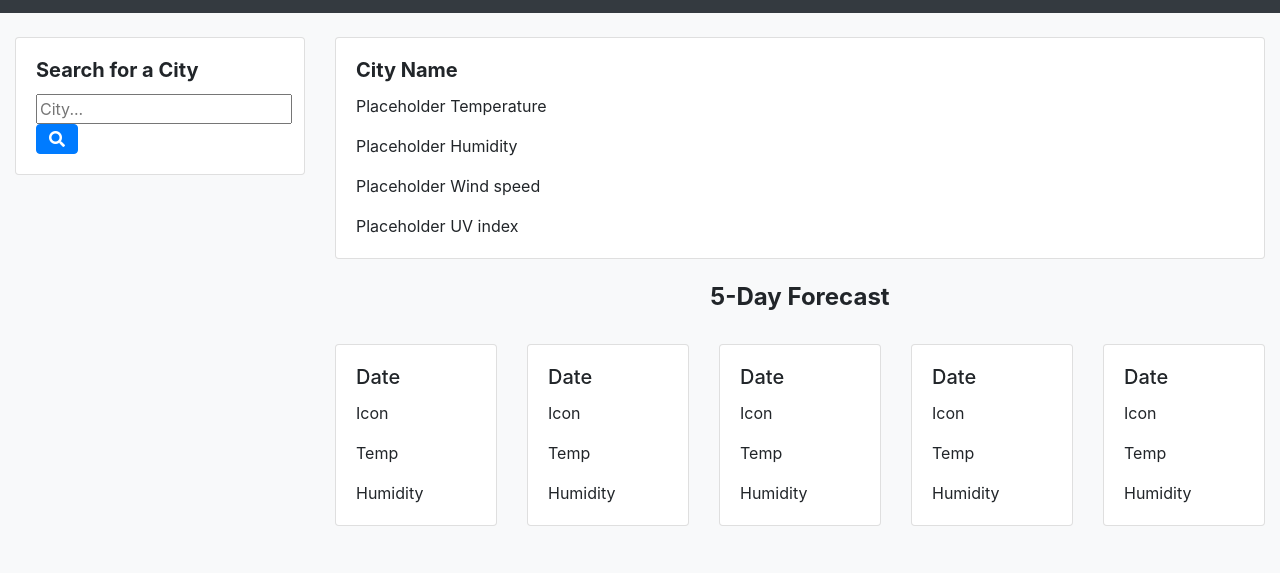
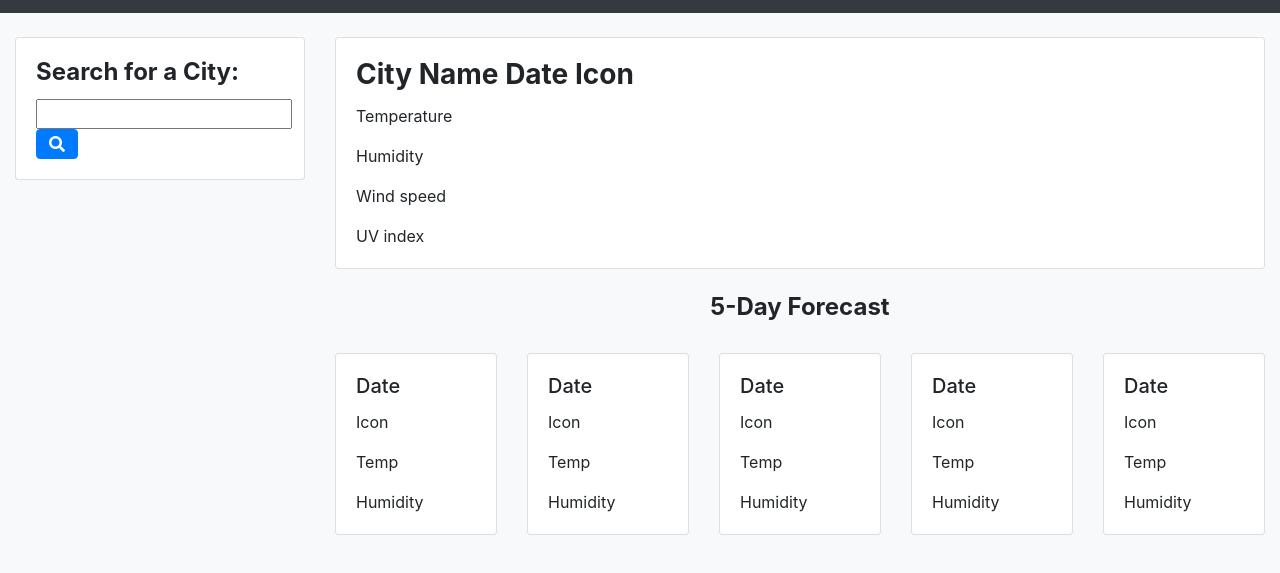
Before and after one commit to KenTran801/weather-dashboard, a plain HTML site: page index.html in a window 1280 px wide. Shown: the part 59-632 px from the top of the page. Drawn offline with nearby package versions, Linux system fonts and the light colour scheme.

Commit message:
Begin working on js file.

```diff
--- a/index.html
+++ b/index.html
@@ -23,11 +23,11 @@
             <div class="col-3">
                 <div class="card">
                     <div class="card-body">
-                        <h5 class="card-title font-weight-bold">Search for a City</h5>
+                        <h4 class="card-title font-weight-bold">Search for a City:</h4>
                         <form class="form-inline">
-                            <input class="form-control-md mr-sm-2" type="text" placeholder="City..." aria-label="Search"
+                            <input class="form-control-md mr-sm-2" id="citySearch" type="text" aria-label="Search"
                                 required>
-                            <button class="btn btn-primary fas fa-search" type="submit"></button>
+                            <button class="btn btn-primary fas fa-search" id="submitBtn" type="submit"></button>
                         </form>
                     </div>
                 </div>
@@ -35,11 +35,16 @@
             <div class="col-9">
                 <div class="card">
                     <div class="card-body">
-                        <h5 class="card-title font-weight-bold">City Name</h5>
-                        <p class="card-text">Placeholder Temperature</p>
-                        <p class="card-text">Placeholder Humidity</p>
-                        <p class="card-text">Placeholder Wind speed</p>
-                        <p class="card-text">Placeholder UV index</p>
+                        <div>
+                            <h3 class="card-title font-weight-bold">City Name
+                                <span>Date</span>
+                                <span>Icon</span>
+                            </h3>
+                        </div>
+                        <p class="card-text">Temperature</p>
+                        <p class="card-text">Humidity</p>
+                        <p class="card-text">Wind speed</p>
+                        <p class="card-text">UV index</p>
                     </div>
                 </div>
                 <div class="row my-4 justify-content-center">
@@ -103,6 +108,7 @@
     <script src="https://stackpath.bootstrapcdn.com/bootstrap/4.3.1/js/bootstrap.min.js"
         integrity="sha384-JjSmVgyd0p3pXB1rRibZUAYoIIy6OrQ6VrjIEaFf/nJGzIxFDsf4x0xIM+B07jRM"
         crossorigin="anonymous"></script>
+    <script src="index.js"></script>
 </body>
 
 </html>
--- /dev/null
+++ b/index.js
@@ -0,0 +1,15 @@
+$("#submitBtn").click(function (event) {
+    event.preventDefault();
+
+    var cityName = $("#citySearch").val();
+    var queryURL = "api.openweathermap.org/data/2.5/weather?q=" + cityName + "&appid=346f5b9d83ff18900a4fdcdbc47dcbde";
+
+    $.ajax({
+        url: queryURL,
+        method: "GET",
+      }).then(function(response) {
+        console.log(response);
+
+    });
+
+});
```
